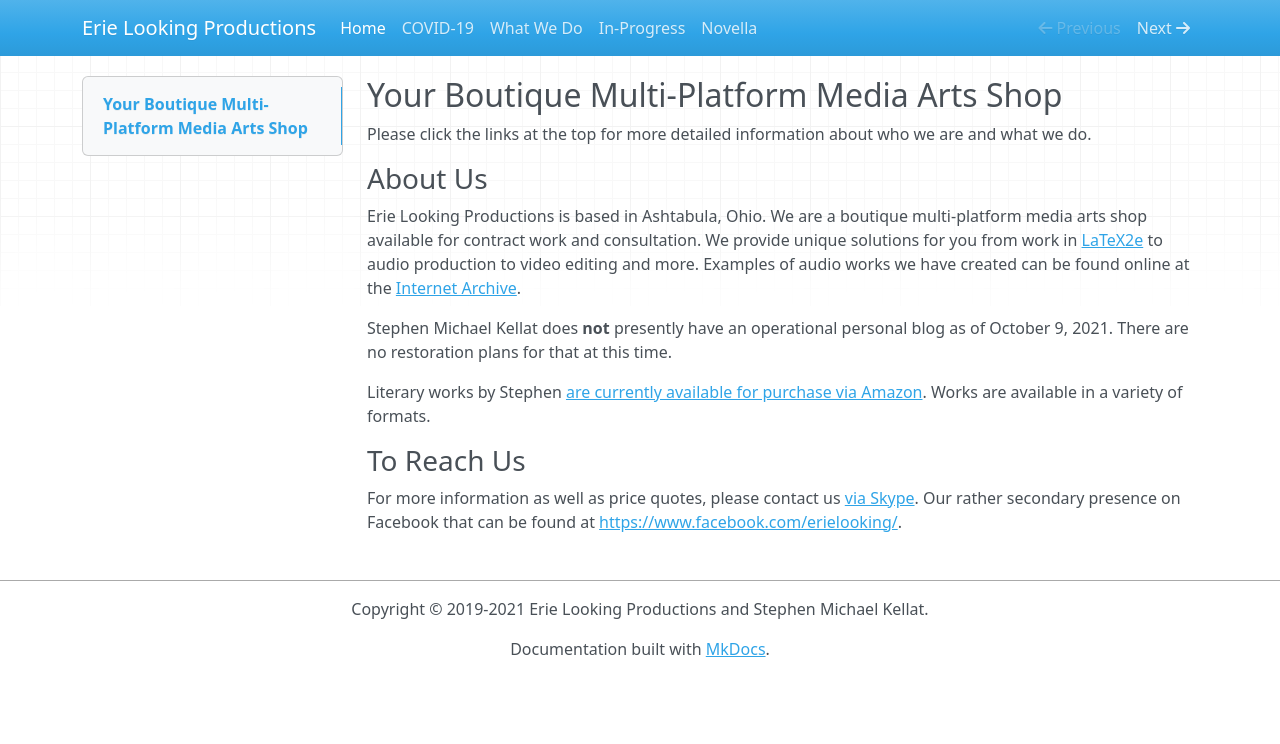
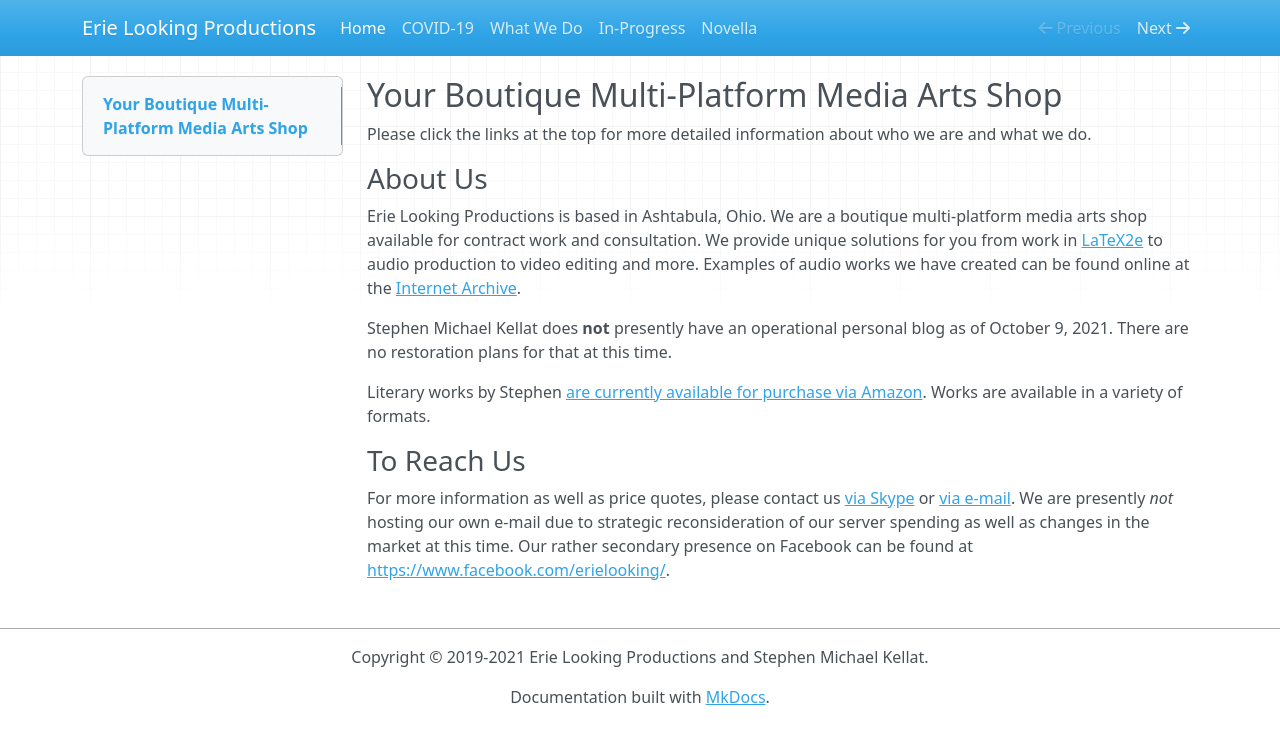
Before and after one commit to skellat/mkdocs-cms, an MkDocs documentation site: the page built from docs/index.md, in a window 1280 px wide. Shown: the top 744 px of the page. Built offline with MkDocs 1.6.1, drawn with Linux system fonts in a browser that asks for light colours; nearby versions of some CDN libraries.

Commit message:
Fix contact methods and explain issues
Signed-off-by: Stephen Michael Kellat <smkellat@yahoo.com>

```diff
--- a/docs/index.md
+++ b/docs/index.md
@@ -12,4 +12,4 @@
 
 ### To Reach Us
 
-For more information as well as price quotes, please contact us <a href="skype:stephen.michael.kellat?chat">via Skype</a>.  Our rather secondary presence on Facebook that can be found at <https://www.facebook.com/erielooking/>.
+For more information as well as price quotes, please contact us <a href="skype:stephen.michael.kellat?chat">via Skype</a> or <a href="mailto:ashtabulaecv197@gmail.com">via e-mail</A>.  We are presently *not* hosting our own e-mail due to strategic reconsideration of our server spending as well as changes in the market at this time.  Our rather secondary presence on Facebook can be found at <https://www.facebook.com/erielooking/>.
```
